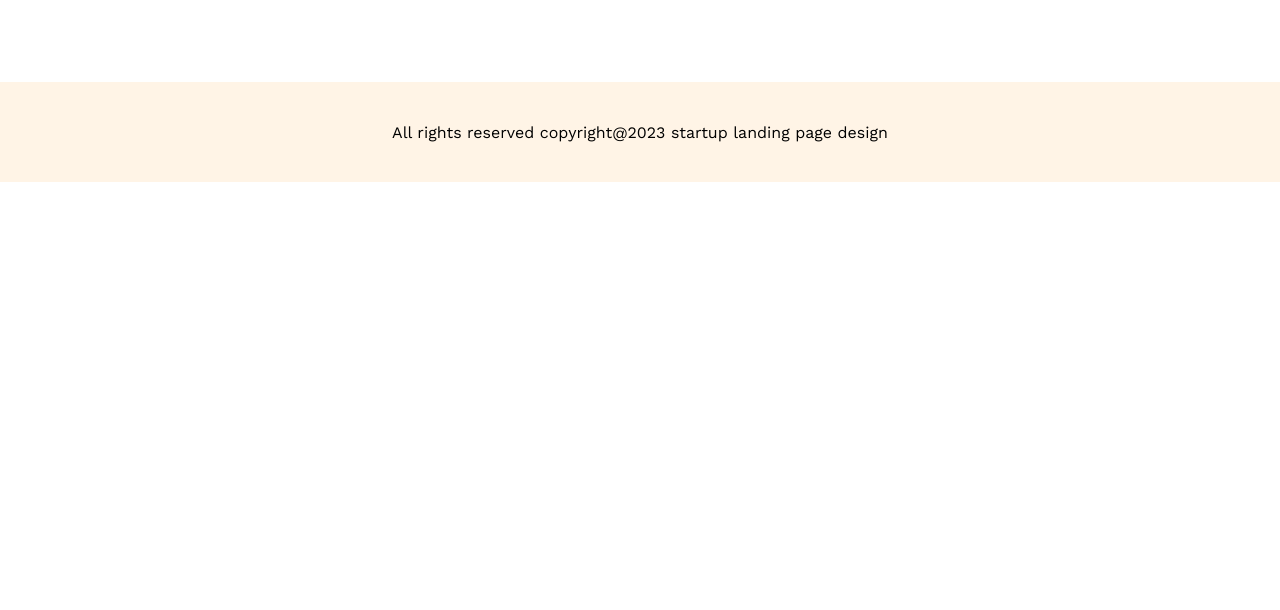
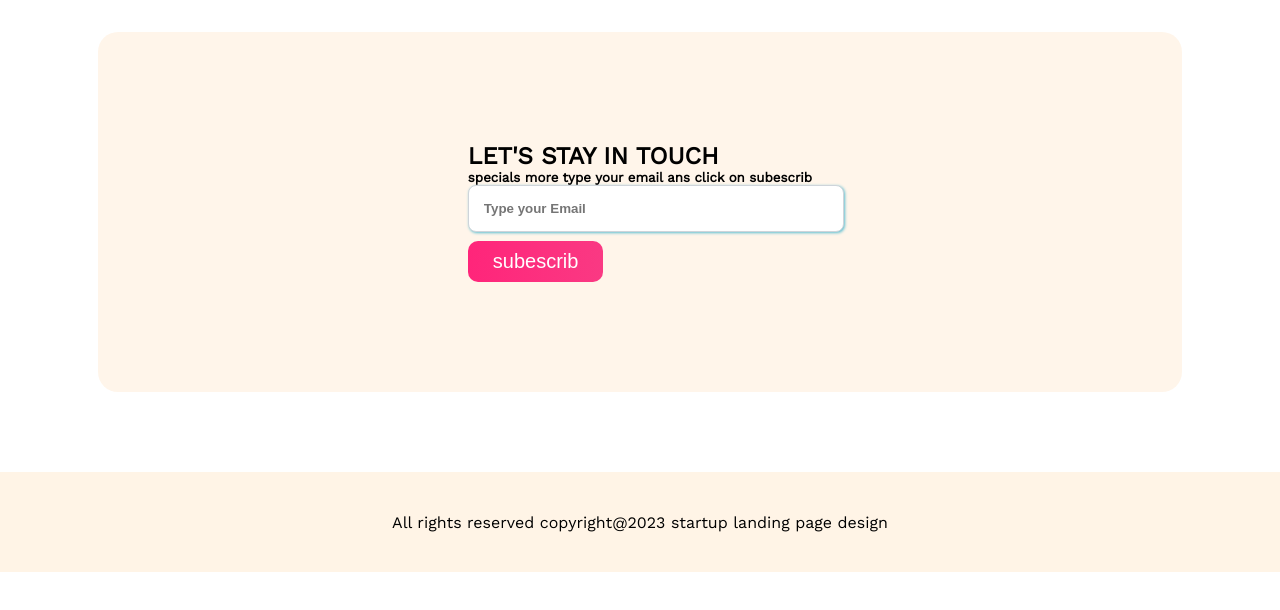
Before and after one commit to Asraful-Alam/Assignment-2-Architect-web, a plain HTML site: page index.html in a window 1280 px wide. Shown: the part 3294-3904 px from the top of the page. Before the commit the page ends 3556 px from the top, so only its background shows below. Drawn offline with nearby package versions, Linux system fonts and the light colour scheme.

Commit message:
add new section

```diff
--- a/index.html
+++ b/index.html
@@ -220,6 +220,17 @@
                 </div>
             </div>
         </section>
+        <section class="subescrib">
+            <div class="subescrib-item" >
+                <div>
+                  <h1>LET'S STAY IN TOUCH </h1>
+                    <h5>specials more type your email ans click on subescrib</h5>
+                    <input class="form-control" type="email" placeholder="Type your Email">
+                    <button class="submit">subescrib</button>
+                </div>
+              </div>
+        </section>
+
     </main>
     <footer>
         <p>All rights reserved copyright@2023 startup landing page design</p>
--- a/style.css
+++ b/style.css
@@ -290,6 +290,46 @@ footer {
     margin-top: 80px;
     margin-bottom: 80px;
 }
+.subescrib{
+    display: flex;
+justify-content: center;
+}
+
+.subescrib-item{
+    display: flex;
+    align-items: center;
+    justify-content: center;
+    flex-direction: column;
+    width: 80%;
+    height: 300px;
+    border-radius: 20px;
+    padding: 30px;
+    margin-top: 30px;
+    background-color: #ff8f0e16 ;
+}
+.form-control{
+    display: block;
+    width: 100%;
+    padding: 15px;
+    border: 1px solid #ced4da;
+    border-radius: 8px;
+    font-weight: 600;
+    box-shadow: 1px 1px 3px #5ebfd2;
+}
+.submit{
+    margin-top: 9px;
+    border: none;
+    border-radius: 10px;
+    color: white;
+    padding:9px 25px;
+    font-size: 20px;
+    background-image: linear-gradient(to right, #ff257a 0%, #fa3983 100%);
+
+}
+
+
+
+
 
 /* madiya quary style */
 
@@ -368,6 +408,18 @@ footer {
         gap: 20px;
     }
 
+    .subescrib-item {
+        display: flex;
+        align-items: center;
+        width: 100%;
+        height: auto;
+        flex-direction: column;
+        gap: 15px;
+    }
+.form-control{
+    width: 80%;
+}
+
     footer {
         display: flex;
         align-items: center;
@@ -388,4 +440,13 @@ footer {
         display: flex;
         justify-content: center;
     }
+
+    nav ul li{
+        display: flex;
+        flex-direction: column;
+        justify-content: center;
+        align-items: center;
+        line-height: 50px;
+
+    }
 }
```
